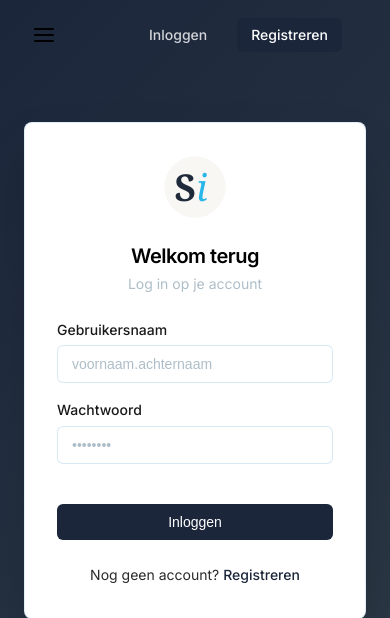
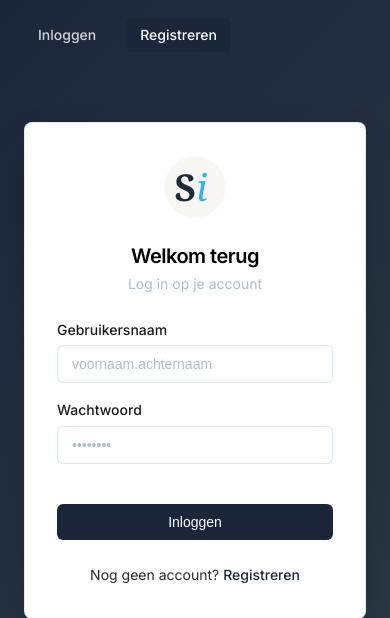
Before and after one commit to A-D-DBS-application/web-application-2025-group-19, a Flask app: page /login in a window 390 px wide. Shown: the top 618 px of the page. Run offline with Flask 3, Linux system fonts and the light colour scheme.

Commit message:
Iphone login layout

```diff
--- a/app/static/css/sleepinn.css
+++ b/app/static/css/sleepinn.css
@@ -642,6 +642,10 @@ textarea.form-input {
   display: none;
 }
 
+.auth-page .navbar-toggle {
+  display: none !important;
+}
+
 /* Desktop: show navbar nav normally */
 .navbar-nav {
   display: flex;
```
